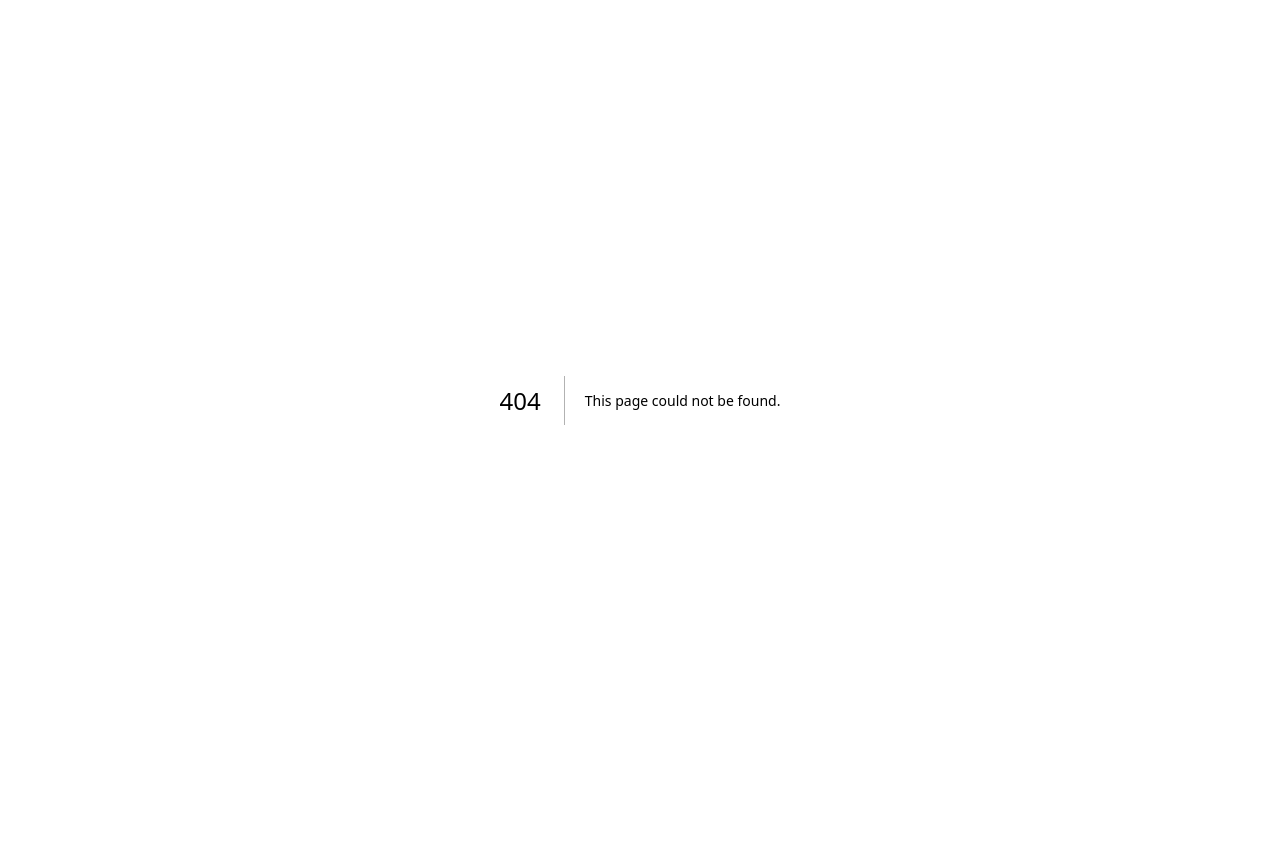
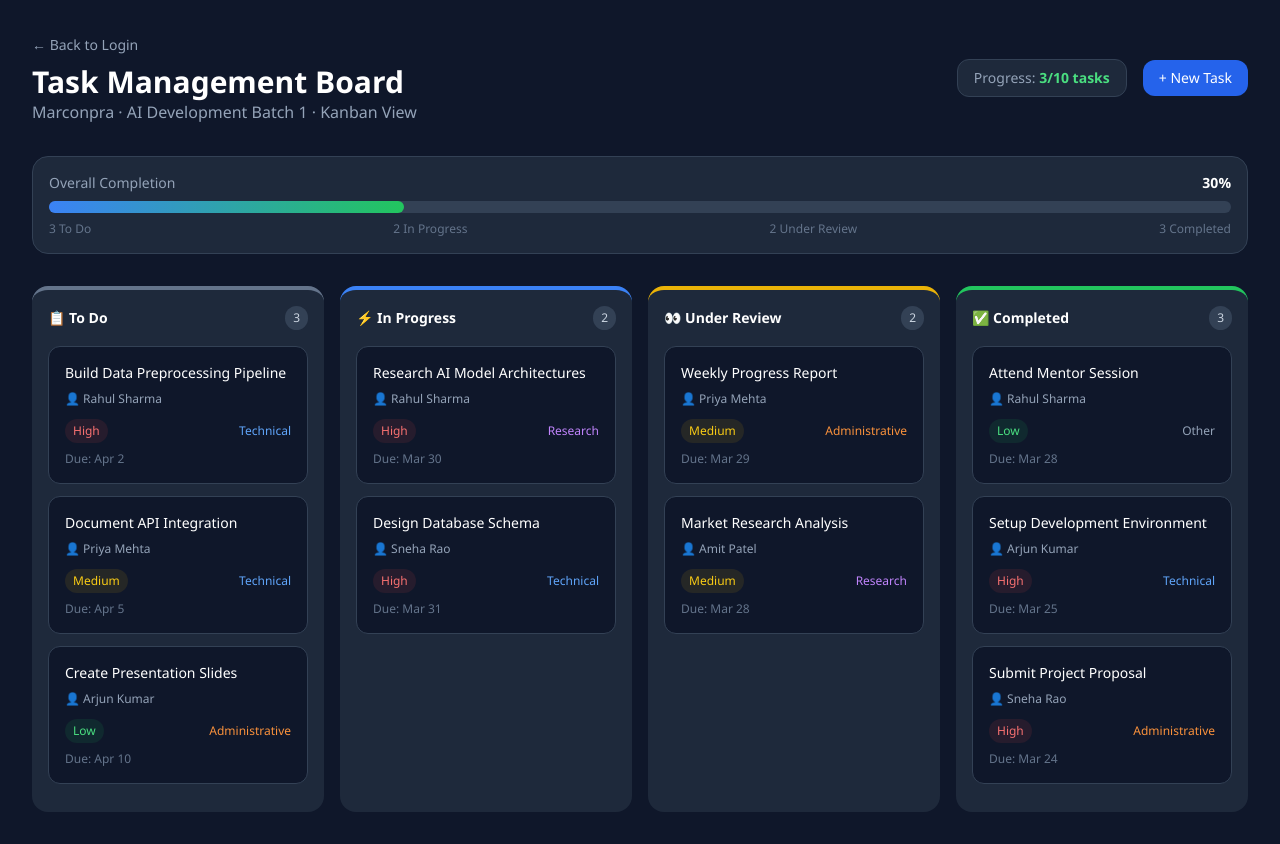
Before and after one commit to sunil3659/marconpra-ipms, a Next.js app: page /tasks in a window 1280 px wide. Before the commit this address had no page. Before the commit the page ends 800 px from the top, so only its background shows below. Built offline with nearby package versions, Linux system fonts and the light colour scheme.

Commit message:
Add task management kanban board

```diff
--- /dev/null
+++ b/app/tasks/page.tsx
@@ -0,0 +1,183 @@
+'use client'
+import { useState } from 'react'
+import Link from 'next/link'
+
+
+const initialTasks = {
+  todo: [
+    { id: 1, title: 'Build Data Preprocessing Pipeline', intern: 'Rahul Sharma', priority: 'High', category: 'Technical', due: 'Apr 2' },
+    { id: 2, title: 'Document API Integration', intern: 'Priya Mehta', priority: 'Medium', category: 'Technical', due: 'Apr 5' },
+    { id: 3, title: 'Create Presentation Slides', intern: 'Arjun Kumar', priority: 'Low', category: 'Administrative', due: 'Apr 10' },
+  ],
+  inProgress: [
+    { id: 4, title: 'Research AI Model Architectures', intern: 'Rahul Sharma', priority: 'High', category: 'Research', due: 'Mar 30' },
+    { id: 5, title: 'Design Database Schema', intern: 'Sneha Rao', priority: 'High', category: 'Technical', due: 'Mar 31' },
+  ],
+  underReview: [
+    { id: 6, title: 'Weekly Progress Report', intern: 'Priya Mehta', priority: 'Medium', category: 'Administrative', due: 'Mar 29' },
+    { id: 7, title: 'Market Research Analysis', intern: 'Amit Patel', priority: 'Medium', category: 'Research', due: 'Mar 28' },
+  ],
+  completed: [
+    { id: 8, title: 'Attend Mentor Session', intern: 'Rahul Sharma', priority: 'Low', category: 'Other', due: 'Mar 28' },
+    { id: 9, title: 'Setup Development Environment', intern: 'Arjun Kumar', priority: 'High', category: 'Technical', due: 'Mar 25' },
+    { id: 10, title: 'Submit Project Proposal', intern: 'Sneha Rao', priority: 'High', category: 'Administrative', due: 'Mar 24' },
+  ],
+}
+
+const columns = [
+  { key: 'todo', label: '📋 To Do', color: 'border-slate-500' },
+  { key: 'inProgress', label: '⚡ In Progress', color: 'border-blue-500' },
+  { key: 'underReview', label: '👀 Under Review', color: 'border-yellow-500' },
+  { key: 'completed', label: '✅ Completed', color: 'border-green-500' },
+]
+
+type Task = {
+  id: number
+  title: string
+  intern: string
+  priority: string
+  category: string
+  due: string
+}
+
+type TaskBoard = {
+  todo: Task[]
+  inProgress: Task[]
+  underReview: Task[]
+  completed: Task[]
+}
+
+export default function TasksPage() {
+  const [tasks, setTasks] = useState<TaskBoard>(initialTasks)
+  const [draggedTask, setDraggedTask] = useState<{ task: Task; fromColumn: string } | null>(null)
+
+  const getPriorityColor = (priority: string) => {
+    if (priority === 'High') return 'text-red-400 bg-red-500/10'
+    if (priority === 'Medium') return 'text-yellow-400 bg-yellow-500/10'
+    return 'text-green-400 bg-green-500/10'
+  }
+
+  const getCategoryColor = (category: string) => {
+    if (category === 'Technical') return 'text-blue-400'
+    if (category === 'Research') return 'text-purple-400'
+    if (category === 'Administrative') return 'text-orange-400'
+    return 'text-slate-400'
+  }
+
+  const handleDragStart = (task: Task, fromColumn: string) => {
+    setDraggedTask({ task, fromColumn })
+  }
+
+  const handleDrop = (toColumn: string) => {
+    if (!draggedTask || draggedTask.fromColumn === toColumn) return
+
+    setTasks(prev => {
+      const fromTasks = prev[draggedTask.fromColumn as keyof TaskBoard].filter(
+        t => t.id !== draggedTask.task.id
+      )
+      const toTasks = [...prev[toColumn as keyof TaskBoard], draggedTask.task]
+      return {
+        ...prev,
+        [draggedTask.fromColumn]: fromTasks,
+        [toColumn]: toTasks,
+      }
+    })
+    setDraggedTask(null)
+  }
+
+  const totalTasks = Object.values(tasks).flat().length
+  const completedTasks = tasks.completed.length
+
+  return (
+    <main className="min-h-screen bg-[#0f172a] p-8">
+
+      {/* Header */}
+      <div className="flex items-center justify-between mb-8">
+        <div>
+          <Link href="/login" className="text-slate-400 text-sm hover:text-white">← Back to Login</Link>
+          <h1 className="text-3xl font-bold text-white mt-2">Task Management Board</h1>
+          <p className="text-slate-400">Marconpra · AI Development Batch 1 · Kanban View</p>
+        </div>
+        <div className="flex items-center gap-4">
+          <div className="bg-[#1e293b] border border-slate-700 rounded-xl px-4 py-2 text-sm">
+            <span className="text-slate-400">Progress: </span>
+            <span className="text-green-400 font-bold">{completedTasks}/{totalTasks} tasks</span>
+          </div>
+          <button className="bg-blue-600 hover:bg-blue-700 text-white px-4 py-2 rounded-xl text-sm font-medium">
+            + New Task
+          </button>
+        </div>
+      </div>
+
+      {/* Progress Bar */}
+      <div className="bg-[#1e293b] border border-slate-700 rounded-2xl p-4 mb-8">
+        <div className="flex justify-between mb-2">
+          <span className="text-slate-400 text-sm">Overall Completion</span>
+          <span className="text-white font-bold text-sm">{Math.round((completedTasks / totalTasks) * 100)}%</span>
+        </div>
+        <div className="w-full bg-slate-700 rounded-full h-3">
+          <div
+            className="bg-gradient-to-r from-blue-500 to-green-500 h-3 rounded-full transition-all duration-500"
+            style={{ width: `${(completedTasks / totalTasks) * 100}%` }}
+          ></div>
+        </div>
+        <div className="flex justify-between mt-2 text-xs text-slate-500">
+          <span>{tasks.todo.length} To Do</span>
+          <span>{tasks.inProgress.length} In Progress</span>
+          <span>{tasks.underReview.length} Under Review</span>
+          <span>{tasks.completed.length} Completed</span>
+        </div>
+      </div>
+
+      {/* Kanban Board */}
+      <div className="grid grid-cols-1 md:grid-cols-4 gap-4">
+        {columns.map((column) => (
+          <div
+            key={column.key}
+            onDragOver={(e) => e.preventDefault()}
+            onDrop={() => handleDrop(column.key)}
+            className={`bg-[#1e293b] border-t-4 ${column.color} rounded-2xl p-4 min-h-96`}
+          >
+            {/* Column Header */}
+            <div className="flex items-center justify-between mb-4">
+              <h3 className="text-white font-bold text-sm">{column.label}</h3>
+              <span className="bg-slate-700 text-slate-300 text-xs px-2 py-1 rounded-full">
+                {tasks[column.key as keyof TaskBoard].length}
+              </span>
+            </div>
+
+            {/* Tasks */}
+            {tasks[column.key as keyof TaskBoard].map((task) => (
+              <div
+                key={task.id}
+                draggable
+                onDragStart={() => handleDragStart(task, column.key)}
+                className="bg-[#0f172a] border border-slate-700 hover:border-slate-500 rounded-xl p-4 mb-3 cursor-grab active:cursor-grabbing transition-all hover:scale-105"
+              >
+                <p className="text-white text-sm font-medium mb-2">{task.title}</p>
+                <p className="text-slate-400 text-xs mb-3">👤 {task.intern}</p>
+                <div className="flex items-center justify-between">
+                  <span className={`text-xs px-2 py-1 rounded-full ${getPriorityColor(task.priority)}`}>
+                    {task.priority}
+                  </span>
+                  <span className={`text-xs ${getCategoryColor(task.category)}`}>
+                    {task.category}
+                  </span>
+                </div>
+                <p className="text-slate-500 text-xs mt-2">Due: {task.due}</p>
+              </div>
+            ))}
+
+            {/* Drop Zone Hint */}
+            {tasks[column.key as keyof TaskBoard].length === 0 && (
+              <div className="border-2 border-dashed border-slate-700 rounded-xl p-4 text-center">
+                <p className="text-slate-600 text-xs">Drop tasks here</p>
+              </div>
+            )}
+          </div>
+        ))}
+      </div>
+
+    </main>
+  )
+}
```
